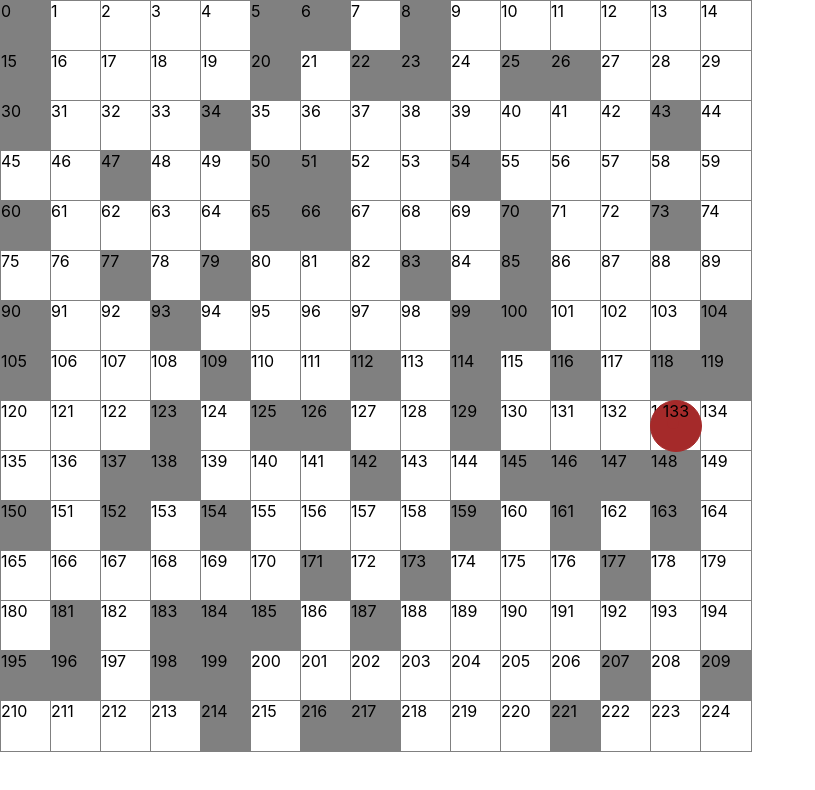
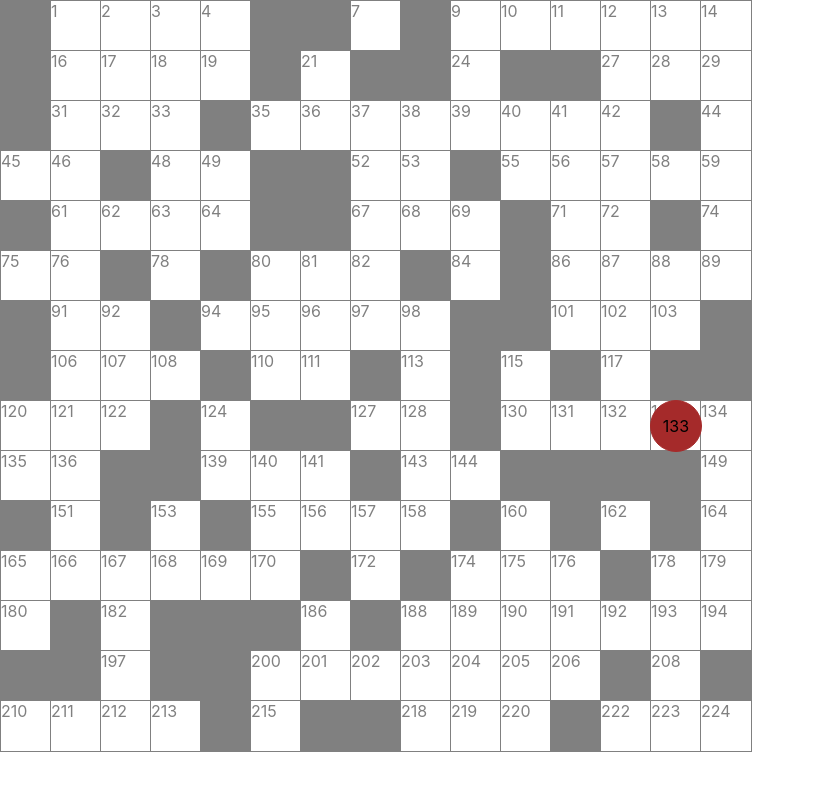
Before and after one commit to OscarEstudioSKR/PixelPlanet, a React (Create React App) app: page / in a window 1280 px wide. Shown: the top 790 px of the page, without its empty margins (0-815 px from the left). Built offline with nearby package versions, Linux system fonts and the light colour scheme.

Commit message:
Version estable 1.1

```diff
--- a/src/js/algoritmoAEstrella.js
+++ b/src/js/algoritmoAEstrella.js
@@ -74,7 +74,6 @@ export function obtenerRuta(ser, pos, dest){
             });
         }
         if(pasosMaximo>maximoPasosBucle-1){
-            console.log('Ruta no ha sido obtenida por completo');
             return conversionFinal(listaCerrada, listaFinal, dest, pasosMaximo);
         }
     }
--- a/src/js/configMap.js
+++ b/src/js/configMap.js
@@ -22,7 +22,7 @@ export function crearTabla(){
 }
 
 export function crearObjeto(idPos){
-    let listaColores = ['red', 'blue', 'green', 'yellow', 'black', 'pink', 'purple', 'orange', 'aqua', 'brown', 'coral', 'chartreuse'];
+    let listaColores = ['red', 'blue', 'green', 'yellow', 'pink', 'purple', 'orange', 'aqua', 'brown', 'coral', 'chartreuse'];
 
     db.seres.push(
         {
--- a/src/js/db.js
+++ b/src/js/db.js
@@ -6,7 +6,7 @@ export var db =
     'tamCasilla': 50,
     'tablaVacia': {
       'id': 0,
-      'pos': [],
+      'pos': [0,0],
       'obstaculo': false,
       'penalizacionMov': 0,
       'obj': {}
--- a/src/js/mapa.js
+++ b/src/js/mapa.js
@@ -21,6 +21,7 @@ class DibujarMapa extends Component {
             'width': this.state.tam,
             'background': this.state.obj.obstaculo ? 'gray' : 'white',
             'border': '1px solid gray',
+            'color': 'gray'
         }
 
         return (
--- a/src/js/seresIA.js
+++ b/src/js/seresIA.js
@@ -78,9 +78,9 @@ export class DibujarSeres extends Component {
 
         return (
             <div style={styleSer}>
-                <div>{ser.ruta[ser.ruta.length-1]}</div>
 
                 {ser.ruta.map((pos, i)=>{
+                    if(pos != posToId(ser.pos)){
                         return <div style={{
                             'position': 'fixed',
                             'zIndex': 1,
@@ -91,8 +91,10 @@ export class DibujarSeres extends Component {
                             'borderRadius': '50%',
                             'background': ser.color,
                         }} key={pos+'-'+i}></div>
-                })}
+                    }})
+                }
 
+                <div style={{'marginTop': '30%'}}>{ser.ruta[ser.ruta.length-1]}</div>
 
             </div>
         )
```
Lines whose indentation alone changed are shown as unchanged.
